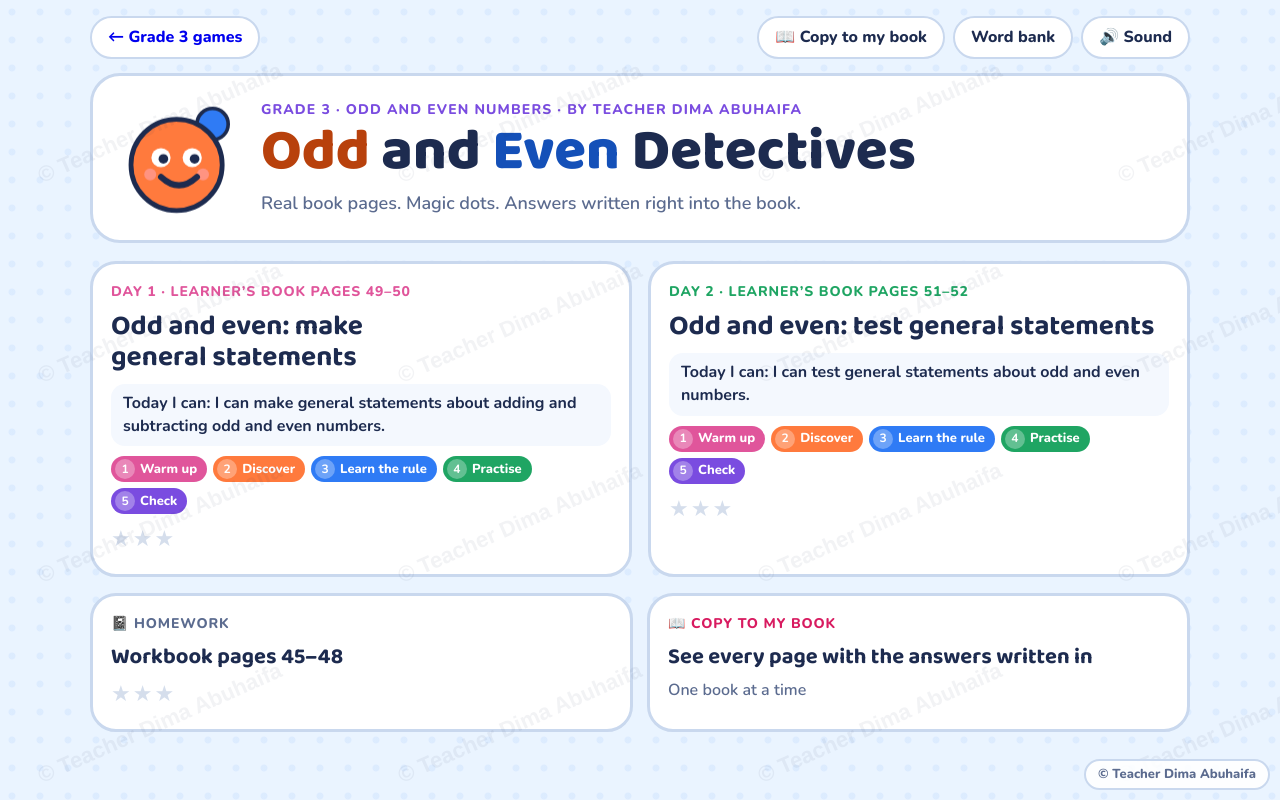
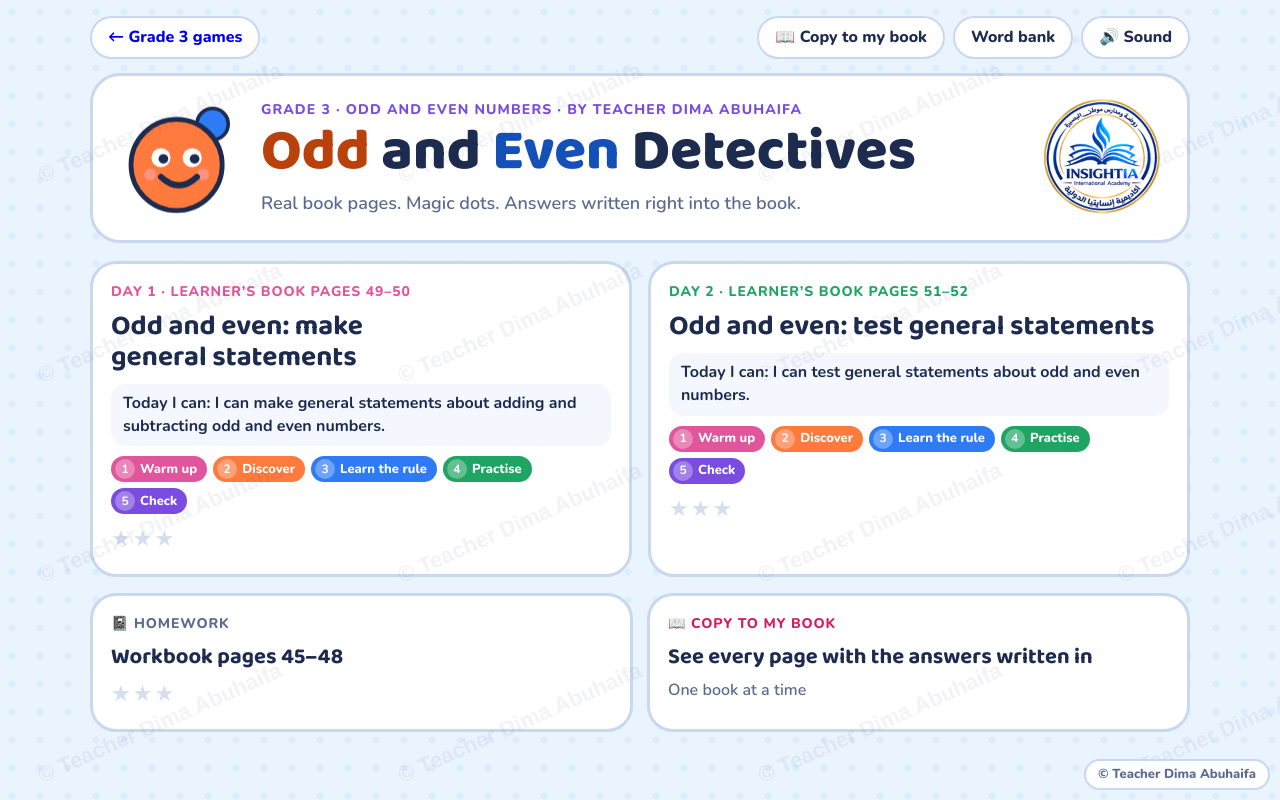
Before and after one commit to dima-abuhaifa/Math-games, a plain HTML site: page grade-3/3.3-odd-and-even-detectives/index.html in a window 1280 px wide. Drawn offline with nearby package versions, Linux system fonts and the light colour scheme.

Commit message:
Add Insightia International Academy logo to homepage, grade pages and all games
Co-Authored-By: Claude Opus 5.5 <noreply@anthropic.com>
Claude-Session: https://claude.ai/code/session_01QfjT8dRcMyaPDidZ8ZRdo9

```diff
--- a/assets/site.css
+++ b/assets/site.css
@@ -17,6 +17,7 @@ h1,h2,h3{font-family:var(--display);line-height:1.1;margin:0;text-wrap:balance}
 .hero{display:flex;align-items:center;gap:22px;background:var(--paper);border:3px solid var(--line);border-radius:28px;padding:24px 28px;margin:16px 0 22px;box-shadow:0 8px 0 rgba(29,43,79,.06)}
 .hero .mascot{width:110px;height:110px;flex:none;animation:bob 3s ease-in-out infinite}
 .hero h1{font-size:clamp(34px,6vw,58px)}
+.hero .schoollogo{width:120px;height:auto;margin-left:auto;flex:none}
 .hero p{margin:6px 0 0;color:var(--soft);font-weight:700}
 .tag{font-family:var(--display);font-weight:800;letter-spacing:.06em;text-transform:uppercase;font-size:15px;color:var(--g3)}
 @keyframes bob{0%,100%{transform:translateY(0) rotate(-3deg)}50%{transform:translateY(-8px) rotate(3deg)}}
@@ -42,5 +43,5 @@ h1,h2,h3{font-family:var(--display);line-height:1.1;margin:0;text-wrap:balance}
 .empty{background:var(--paper);border:3px dashed var(--line);border-radius:24px;padding:36px 20px;text-align:center;color:var(--soft);font-weight:800;font-size:20px}
 .empty .big{font-size:56px;display:block}
 .foot{margin-top:40px;text-align:center;color:var(--soft);font-weight:700;font-size:14px}
-@media (max-width:560px){.hero{flex-direction:column;text-align:center;padding:20px}.hero .mascot{width:86px;height:86px}.lesson{flex-wrap:wrap}.lesson .go{margin-left:0}.grade{min-height:200px}.grade .num{font-size:96px}}
+@media (max-width:560px){.hero{flex-direction:column;text-align:center;padding:20px}.hero .mascot{width:86px;height:86px}.hero{position:relative}.hero .schoollogo{position:absolute;top:10px;right:10px;width:60px}.lesson{flex-wrap:wrap}.lesson .go{margin-left:0}.grade{min-height:200px}.grade .num{font-size:96px}}
 @media (prefers-reduced-motion:reduce){*{animation:none!important;transition:none!important}}
--- a/grade-3/3.3-odd-and-even-detectives/index.html
+++ b/grade-3/3.3-odd-and-even-detectives/index.html
@@ -55,7 +55,7 @@ h1,h2,h3{font-family:var(--display);line-height:1.1;text-wrap:balance;margin:0}
 .choices.col{flex-direction:column;align-items:stretch;max-width:640px;margin-inline:auto}
 
 /* home */
-.hero{display:grid;grid-template-columns:auto 1fr;gap:22px;align-items:center;background:var(--paper);border-radius:30px;padding:22px 26px;border:3px solid var(--line);position:relative;overflow:hidden}
+.hero{display:grid;grid-template-columns:auto 1fr auto;gap:22px;align-items:center;background:var(--paper);border-radius:30px;padding:22px 26px;border:3px solid var(--line);position:relative;overflow:hidden}
 .hero h1{font-size:clamp(34px,5.6vw,58px);font-weight:800}
 .tag{font-weight:800;font-size:14px;letter-spacing:.08em;text-transform:uppercase;color:var(--purple)}
 .days{display:grid;grid-template-columns:repeat(auto-fit,minmax(300px,1fr));gap:16px;margin-top:18px}
@@ -84,6 +84,8 @@ h1,h2,h3{font-family:var(--display);line-height:1.1;text-wrap:balance;margin:0}
 
 /* lesson shell */
 .lesson-head{display:flex;gap:14px;align-items:center;flex-wrap:wrap;background:var(--paper);border:3px solid var(--line);border-radius:24px;padding:12px 16px;margin-bottom:12px}
+.schoollogo{width:120px;height:auto;display:block}.lesson-head .schoollogo{width:64px;margin-left:auto}
+@media (max-width:600px){.hero .schoollogo{position:absolute;top:10px;right:10px;width:64px}}
 .lesson-head h2{font-size:clamp(22px,3vw,30px)}
 .today{font-weight:800;color:var(--soft);font-size:15px}
 .today b{color:var(--ink)}
@@ -580,6 +582,7 @@ function zoomPage(key){
    LESSON ENGINE
    ===================================================================== */
 var E5=[{k:'Warm up',c:'var(--e1)'},{k:'Discover',c:'var(--e2)'},{k:'Learn the rule',c:'var(--e3)'},{k:'Practise',c:'var(--e4)'},{k:'Check',c:'var(--e5)'}];
+function schoolLogo(){return h('img',{class:'schoollogo',src:'img/insightia-logo.png',alt:'Insightia International Academy'})}
 function topBar(back){
   var b=h('div',{class:'bar noprint'});
   if(back)b.appendChild(h('button',{class:'pill',onclick:home},['← Lesson map']));
@@ -598,6 +601,7 @@ function runLesson(id,start){
   var head=h('div',{class:'lesson-head'});
   head.appendChild(mascot());
   head.appendChild(h('div',{style:'flex:1;min-width:220px'},[h('div',{class:'today',html:L.when}),h('h2',null,[L.title]),h('div',{class:'today',html:'Today I can: <b>'+L.goal+'</b>'})]));
+  head.appendChild(schoolLogo());
   app.appendChild(head);
   var stepper=h('div',{class:'stepper'});app.appendChild(stepper);
   var card=h('section',{class:'card'});app.appendChild(card);
@@ -1125,6 +1129,7 @@ function home(){
     h('div',{class:'tag'},['Grade 3 · Odd and even numbers · by Teacher Dima Abuhaifa']),
     h('h1',{html:'<span class="o">Odd</span> and <span class="e">Even</span> Detectives'}),
     h('p',{class:'sub',style:'font-size:18px;margin-top:6px'},['Real book pages. Magic dots. Answers written right into the book.'])]));
+  hero.appendChild(schoolLogo());
   app.appendChild(hero);
   var days=h('div',{class:'days'});
   ['d1','d2'].forEach(function(id){
```
Also changed, not shown: grade-2/5.1-multiplication-magicians/index.html (+6 -1 lines), grade-2/index.html (+1 -1 lines), grade-3/index.html (+1 -1 lines), index.html (+1 -1 lines), assets/insightia-logo.png (added), grade-2/5.1-multiplication-magicians/img/insightia-logo.png (added), grade-3/3.3-odd-and-even-detectives/img/insightia-logo.png (added).
